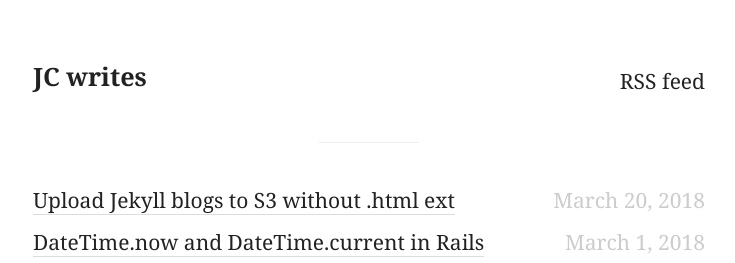
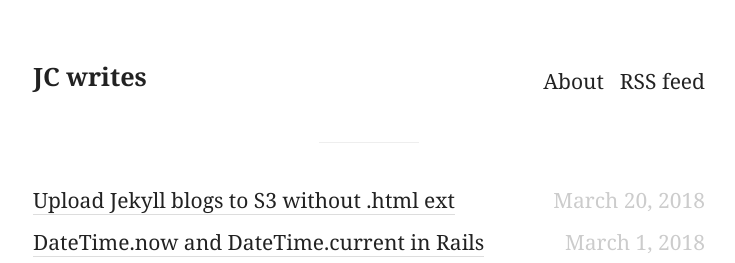
Before and after one commit to jcxia43/onlimii.github.io, a Jekyll site: the page built from index.html, in a window 1280 px wide. Shown: the top 263 px of the page, without its empty margins (271-1006 px from the left). Built offline with Jekyll 4.4.1, drawn with Linux system fonts in a browser that asks for light colours.

Commit message:
Add an about page

```diff
--- a/_layouts/default.html
+++ b/_layouts/default.html
@@ -12,9 +12,9 @@
     </h3>
 
     <ul class="nav">
-      {% comment %} <li> {% endcomment %}
-      {% comment %}   <a href="/about">About</a> {% endcomment %}
-      {% comment %} </li> {% endcomment %}
+      <li>
+        <a href="/about">About</a>
+      </li>
       <li>
         <a href="/feed.xml">RSS feed</a>
       </li>
--- a/fifa.html
+++ /dev/null
@@ -1,6 +0,0 @@
----
----
-
-<div style="width: 100%; height: 400px; display: flex; align-items: center; justify-content: center;">
-  <a style=" -webkit-border-radius: 5; -moz-border-radius: 5; border-radius: 5px; font-family: Arial; color: #ffffff; font-size: 20px; background: #0082F9; padding: 14px 20px 14px 20px; text-decoration: none;" href="https://s3-ap-northeast-1.amazonaws.com/jc-static-files/2018%E4%B8%96%E7%95%8C%E6%9D%AF%E4%B8%AD%E6%96%87%E8%B5%9B%E7%A8%8B.ics">订阅2018年世界杯日历</a>
-</div>
```
Also changed, not shown: about.html (added, +17 -0 lines).
